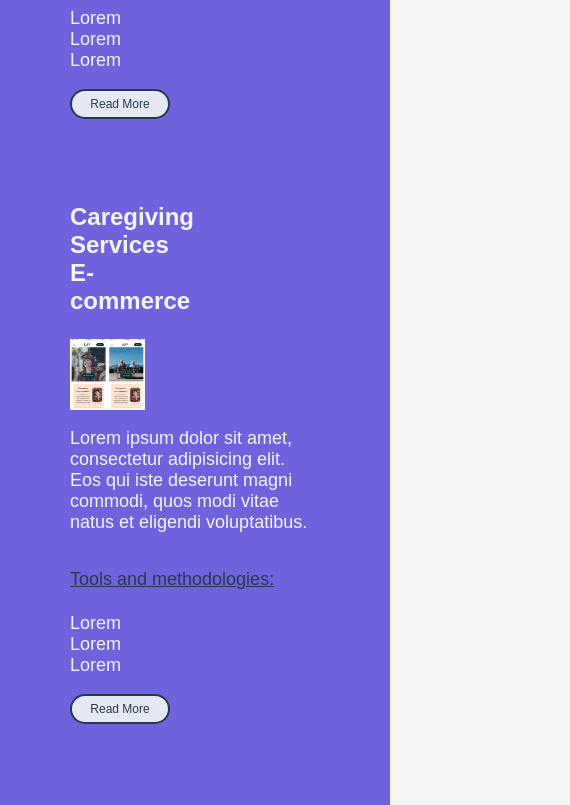
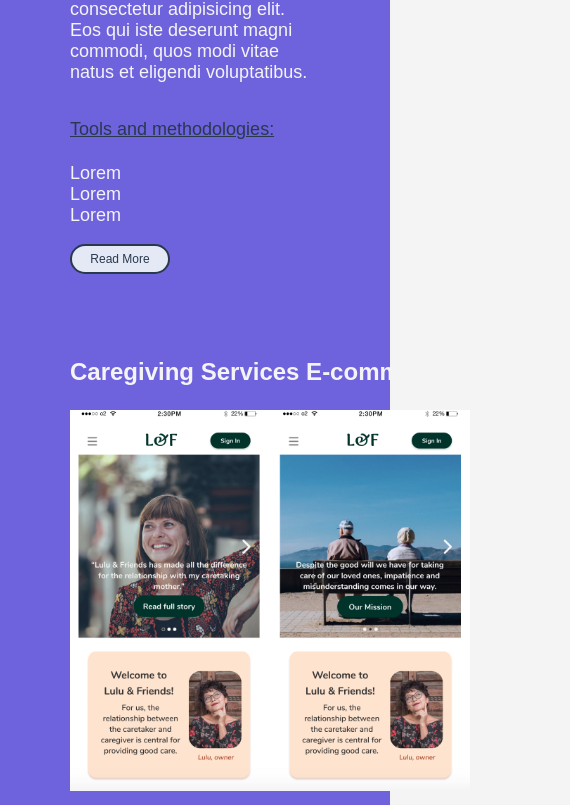
Before and after one commit to amandolino/Coding-Project, a plain HTML site: page Index.html in a window 390 px wide. Shown: the part 1852-2657 px from the top of the page, 570 px wide, since content can reach past the window. Drawn offline with Linux system fonts and the light colour scheme.

Commit message:
Update style.css

```diff
--- a/style.css
+++ b/style.css
@@ -84,7 +84,7 @@
 .titlepic2 {
     display: flex;
     flex-direction: column;
-    width: 30%;
+    width: 500px;
     margin-right: 30px;
 }
 
@@ -124,7 +124,8 @@
 }
 
 #case img{
-    width: 100%;
+    width: 500px;
+    height: auto;
     cursor: pointer;
 }
 
@@ -132,6 +133,7 @@
     padding: 30px 0 30px 0px;
     font-size: 18px;
     display: flex;
+    flex-wrap: wrap;
     flex-direction: row;
 }
 
@@ -141,7 +143,7 @@
 }
 
 .textbutton2 {
-    max-width: 600px;
+    max-width: 400px;
 }
 
 .tools {
@@ -187,6 +189,11 @@
         padding: 30px 30px 100px 30px;
     }
 
+    #case img {
+        width: 400px;
+        height: auto;
+    }
+
     .nav-list a{
         margin: 0 5px;
     }
@@ -210,6 +217,11 @@
         align-items: center;
     }
 
+    .textbutton2 {
+        display: flex;
+        align-self: flex-start;
+    }
+
     #case div {
         display: flex;
         flex-direction: column;
```
